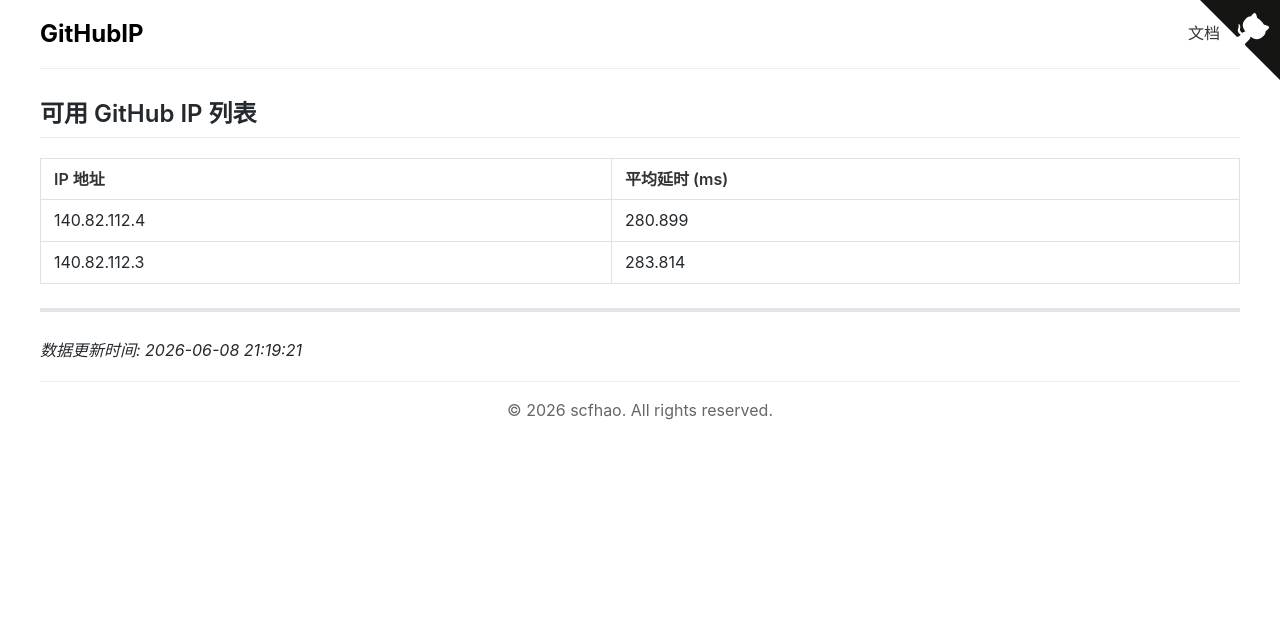
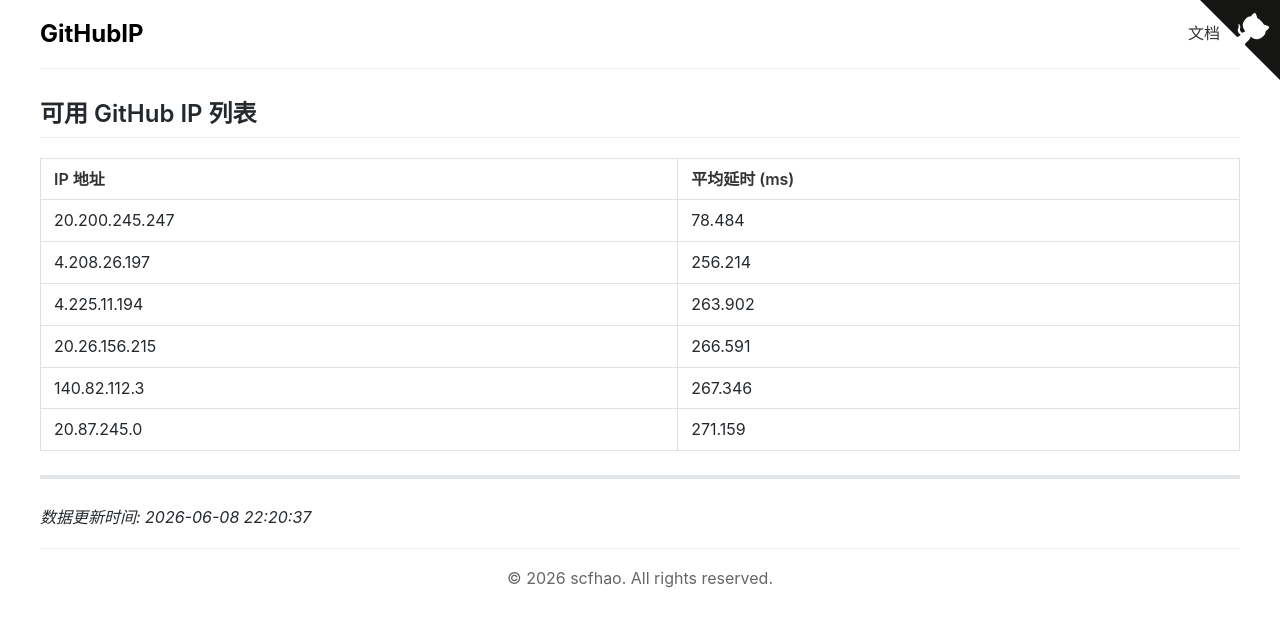
Before and after one commit to scfhao/GitHubIP, a Jekyll site: the page built from index.md, in a window 1280 px wide. Shown: the top 627 px of the page. Built offline with Jekyll 4.4.1, drawn with Linux system fonts in a browser that asks for light colours.

Commit message:
自动脚本执行 - 2026-06-08 22:20:37

```diff
--- a/index.md
+++ b/index.md
@@ -1,16 +1,20 @@
 ---
 layout: home
 title: GitHub IP 列表
-date: 2026-06-08 21:19:21
+date: 2026-06-08 22:20:37
 ---
 
 ## 可用 GitHub IP 列表
 
 | IP 地址 | 平均延时 (ms) |
 |---------|--------------|
-| 140.82.112.4 | 280.899 |
-| 140.82.112.3 | 283.814 |
+| 20.200.245.247 | 78.484 |
+| 4.208.26.197 | 256.214 |
+| 4.225.11.194 | 263.902 |
+| 20.26.156.215 | 266.591 |
+| 140.82.112.3 | 267.346 |
+| 20.87.245.0 | 271.159 |
 
 ---
 
-*数据更新时间: 2026-06-08 21:19:21*
+*数据更新时间: 2026-06-08 22:20:37*
```
